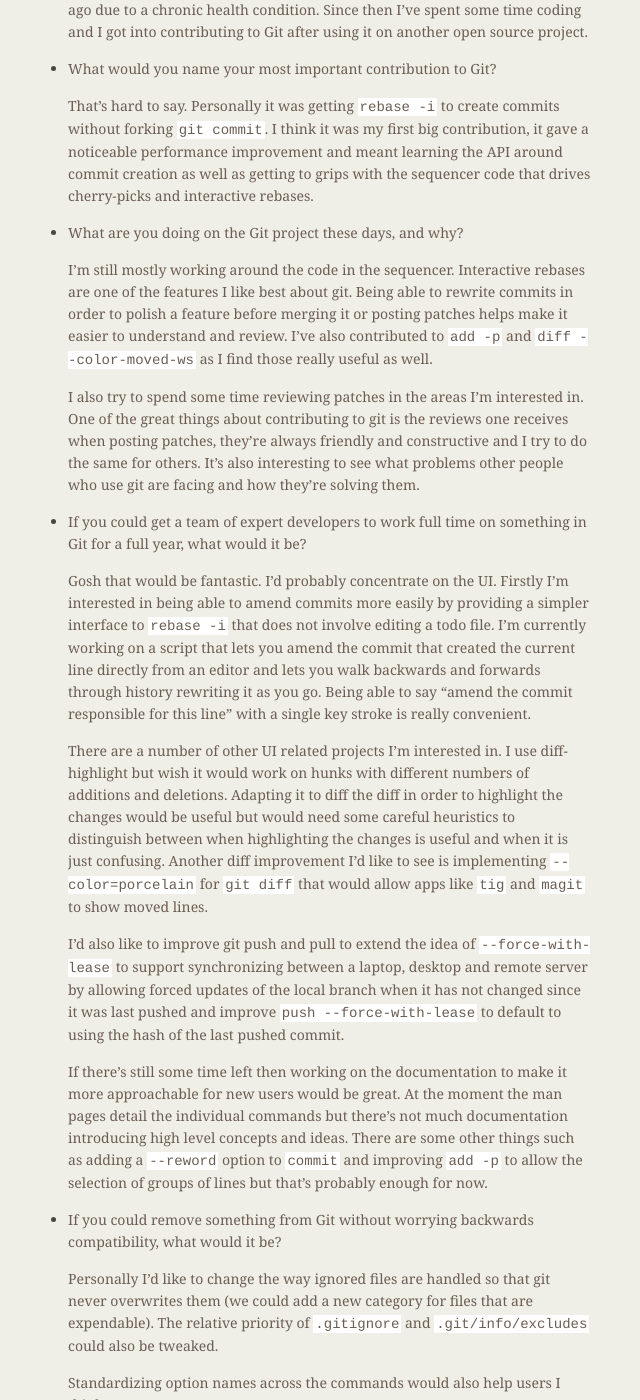
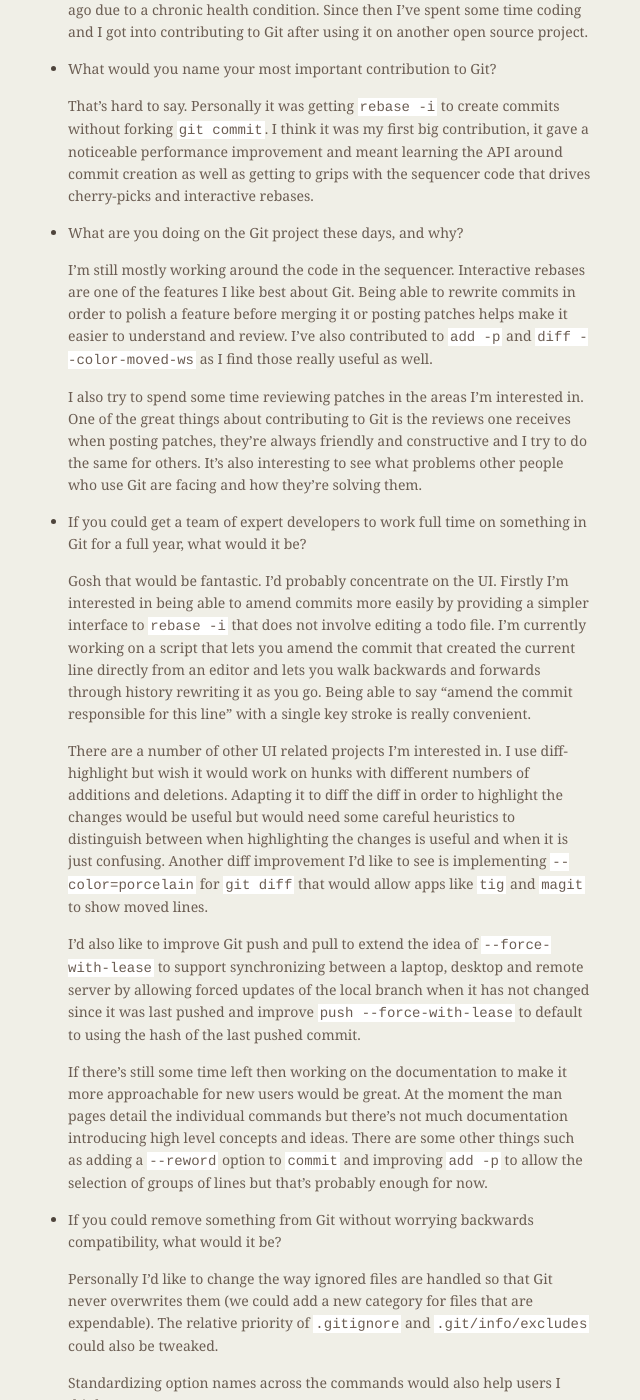
Before and after one commit to git/git.github.io, a Jekyll site: the page built from rev_news/drafts/edition-57.md, in a window 1280 px wide and 1400 px high, scrolled down 1500 px. Shown: the whole window, without its empty margins (491-1131 px from the left). Built offline with Jekyll 4.4.1, drawn with Linux system fonts in a browser that asks for light colours.

Commit message:
rn-57: use "Git" instead of "git"

```diff
--- a/rev_news/drafts/edition-57.md
+++ b/rev_news/drafts/edition-57.md
@@ -115,16 +115,16 @@
 
   I'm still mostly working around the code in the
   sequencer. Interactive rebases are one of the features I like best
-  about git. Being able to rewrite commits in order to polish a
+  about Git. Being able to rewrite commits in order to polish a
   feature before merging it or posting patches helps make it easier to
   understand and review. I've also contributed to `add -p` and
   `diff --color-moved-ws` as I find those really useful as well.
 
   I also try to spend some time reviewing patches in the areas I'm
-  interested in. One of the great things about contributing to git is
+  interested in. One of the great things about contributing to Git is
   the reviews one receives when posting patches, they're always
   friendly and constructive and I try to do the same for others. It's
-  also interesting to see what problems other people who use git are
+  also interesting to see what problems other people who use Git are
   facing and how they're solving them.
 
 * If you could get a team of expert developers to work full time on
@@ -150,7 +150,7 @@
   `git diff` that would allow apps like `tig` and `magit` to show
   moved lines.
 
-  I'd also like to improve git push and pull to extend the idea of
+  I'd also like to improve Git push and pull to extend the idea of
   `--force-with-lease` to support synchronizing between a laptop,
   desktop and remote server by allowing forced updates of the local
   branch when it has not changed since it was last pushed and improve
@@ -169,7 +169,7 @@
   compatibility, what would it be?
 
   Personally I'd like to change the way ignored files are handled so
-  that git never overwrites them (we could add a new category for
+  that Git never overwrites them (we could add a new category for
   files that are expendable). The relative priority of `.gitignore`
   and `.git/info/excludes` could also be tweaked.
 
```
